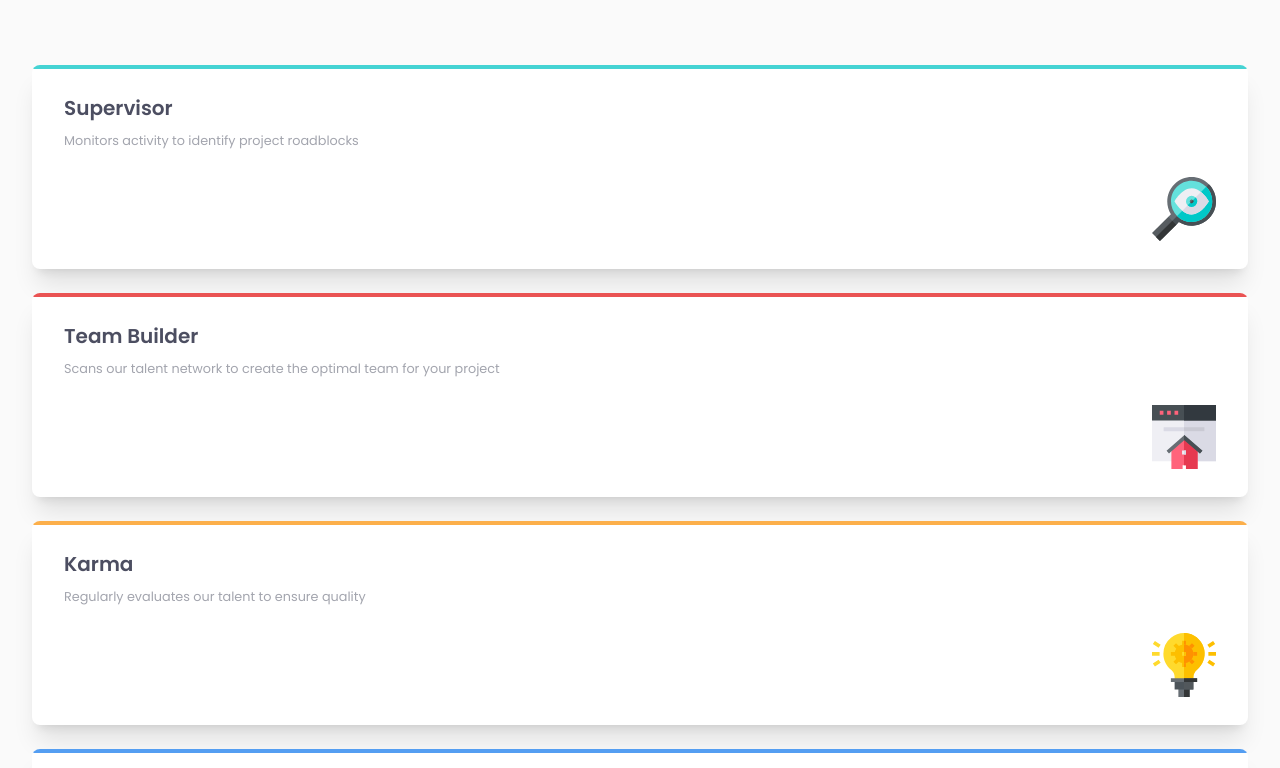
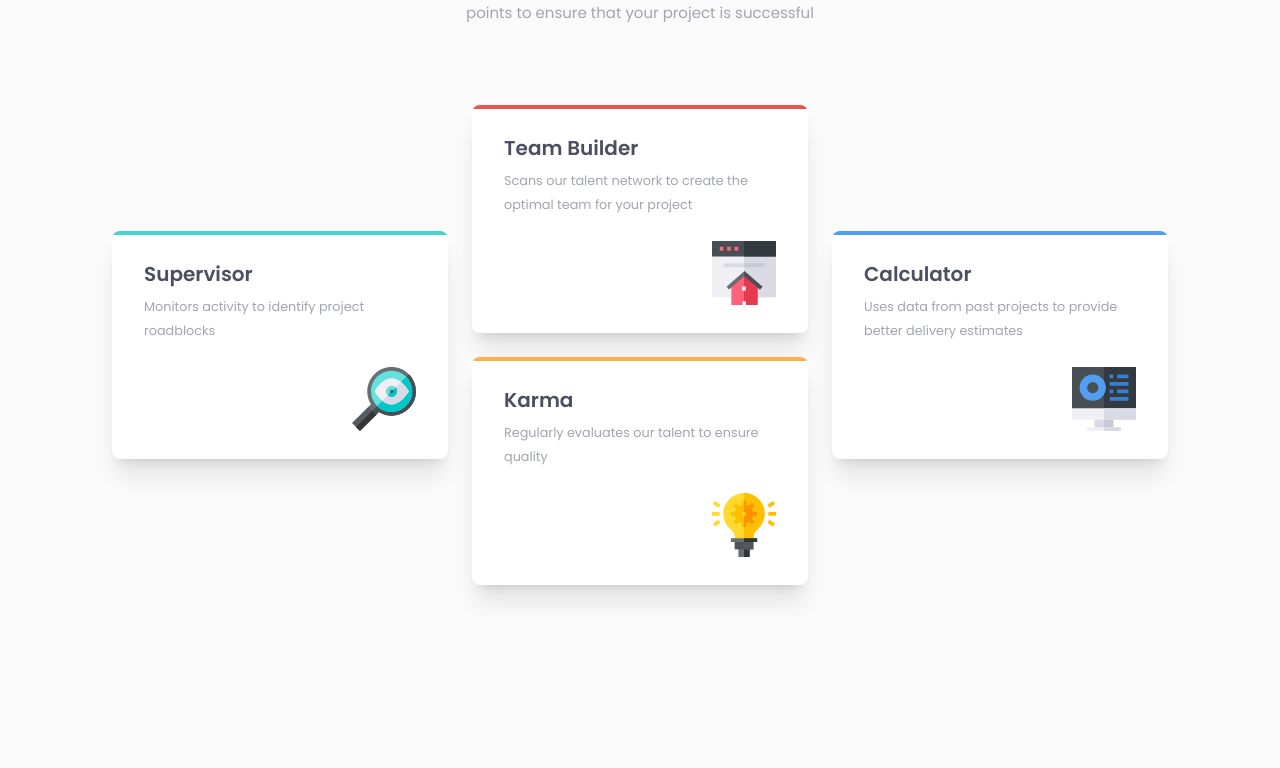
Before and after one commit to SilvanosEric/fem-four-card-feature-section, a website built with Vite: page src/index.html in a window 1280 px wide. Shown: the part 215-983 px from the top of the page. After the commit the page ends 880 px from the top, so only its background shows below. Built offline with nearby package versions, Linux system fonts and the light colour scheme.

Commit message:
complete desktop layout

```diff
--- a/src/index.html
+++ b/src/index.html
@@ -9,9 +9,9 @@
   </head>
   <body class="text-[0.9375rem] font-body bg-very-light-gray">
     <!-- wrapper -->
-    <div class="pt-[5.5rem] px-8 pb-20 outline">
+    <div class="pt-[5.5rem] px-8 pb-20 md:px-28 max-w-7xl mx-auto">
       <header class="text-center">
-        <h1 class="text-2xl text-dark-blue">
+        <h1 class="text-2xl text-dark-blue sm:text-4xl">
           <span class="block font-extralight"
             >Reliable, efficient delivery</span
           >
@@ -22,13 +22,13 @@
       <main class="mt-5 text-grayish-blue">
         <p class="text-center leading-6">
           Our Artificial Intelligence powered tools use millions of project data
-          points to ensure that your project is successful
+          <span class="sm:block">points to ensure that your project is successful</span>
         </p>
 
         <!-- cards container -->
-        <div class="mt-20 flex flex-col gap-6">
+        <div class="mt-20 flex flex-col gap-6 lg:flex-row">
           <!-- left -->
-          <div>
+          <div class="basis-full lg:flex items-center">
             <div class="card">
               <hr class="card__line text-primary-cyan" />
               <h2 class="card__header">Supervisor</h2>
@@ -46,12 +46,13 @@
           </div>
 
           <!-- middle -->
-          <div class="flex flex-col gap-6">
+          <div class="flex flex-col gap-6 basis-full">
             <div class="card">
-              <hr class="card__line text-primary-red">
+              <hr class="card__line text-primary-red" />
               <h2 class="card__header">Team Builder</h2>
               <p class="card__copy">
-                Scans our talent network to create the optimal team for your project
+                Scans our talent network to create the optimal team for your
+                project
               </p>
               <div class="card__figure">
                 <img
@@ -63,7 +64,7 @@
             </div>
 
             <div class="card">
-              <hr class="card__line text-primary-orange">
+              <hr class="card__line text-primary-orange" />
               <h2 class="card__header">Karma</h2>
               <p class="card__copy">
                 Regularly evaluates our talent to ensure quality
@@ -75,9 +76,9 @@
           </div>
 
           <!-- right -->
-          <div>
+          <div class="basis-full lg:flex items-center">
             <div class="card">
-              <hr class="card__line text-primary-blue">
+              <hr class="card__line text-primary-blue" />
               <h2 class="card__header">Calculator</h2>
               <p class="card__copy">
                 Uses data from past projects to provide better delivery
--- a/src/style.css
+++ b/src/style.css
@@ -20,7 +20,7 @@
     top: 0;
     left: 0;
     width: theme("width.full");
-    border: solid .125rem;
+    border: solid 0.125rem;
   }
 
   .card__header {
@@ -30,7 +30,7 @@
   }
 
   .card__copy {
-    font-size: .8rem;
+    font-size: 0.8rem;
     margin-top: theme("margin[1.5]");
     line-height: theme("lineHeight.6");
   }
--- a/tailwind.config.cjs
+++ b/tailwind.config.cjs
@@ -13,8 +13,11 @@ module.exports = {
         "very-light-gray": "hsl(0, 0%, 98%)",
       },
       fontFamily: {
-        "body": ["Poppins", 'sans-serif']
-      }
+        body: ["Poppins", "sans-serif"],
+      },
+      screens: {
+        sm: "580px",
+      },
     },
   },
   plugins: [],
```
